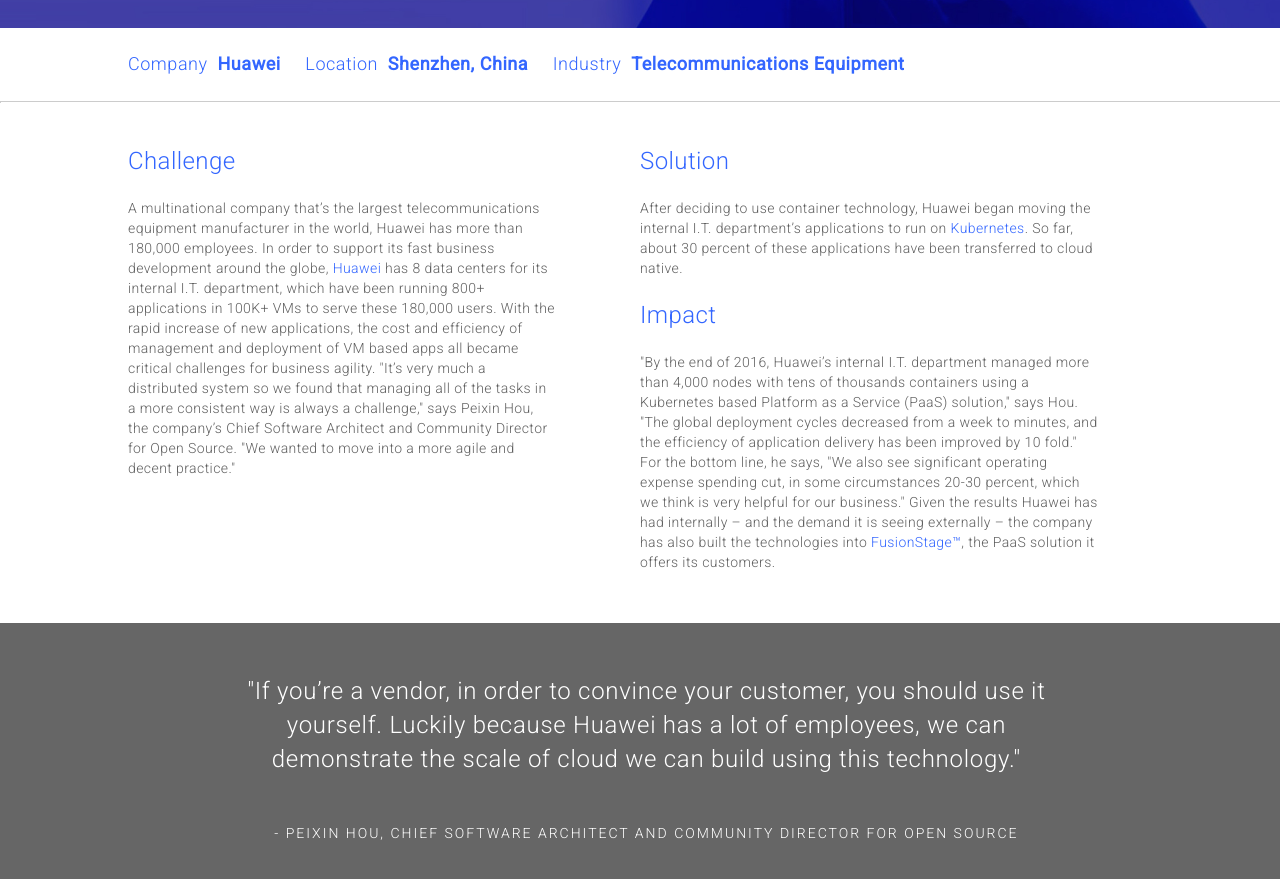
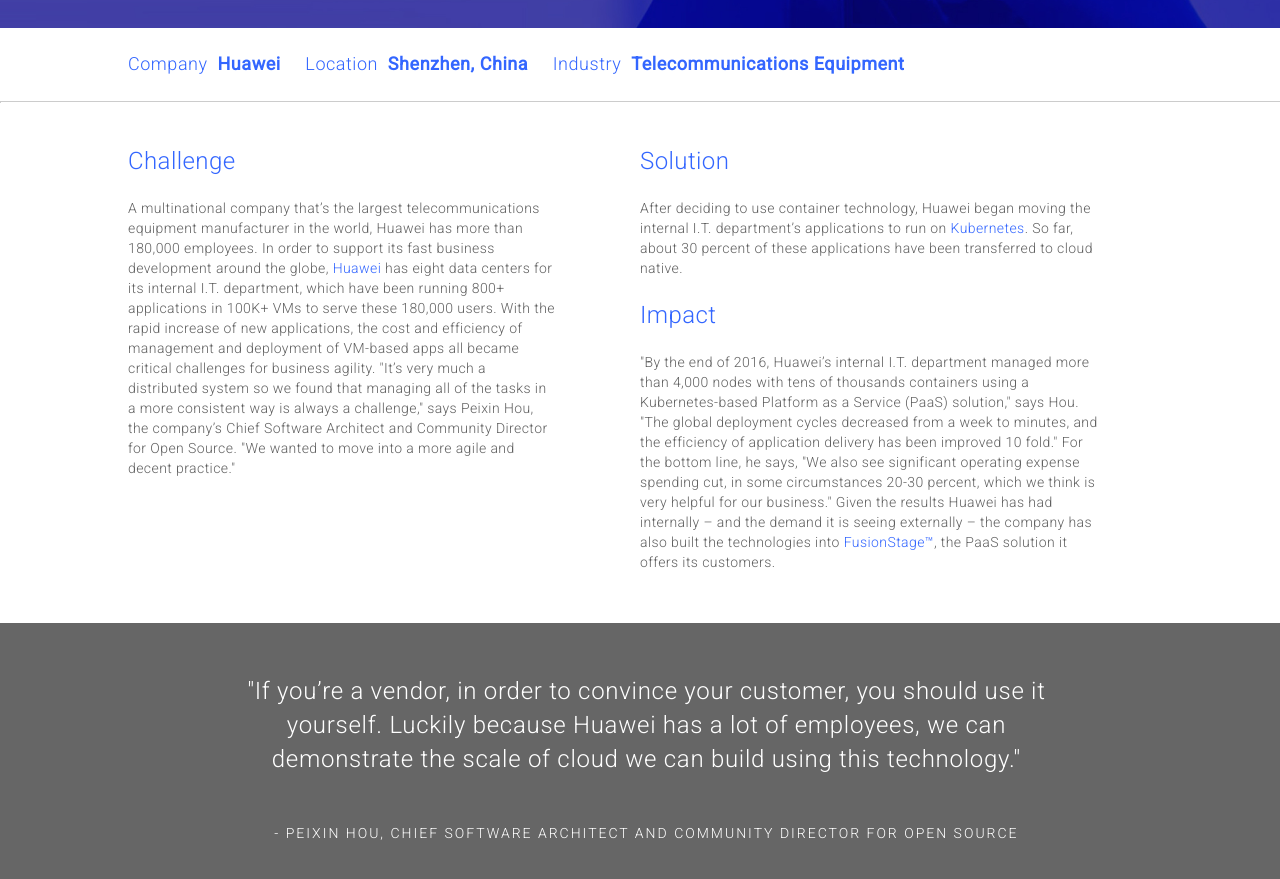
Before and after one commit to alexcontini/alexcontini.github.io, a Jekyll site: the page built from Huawei/huawei.html, in a window 1280 px wide and 900 px high, scrolled down 361 px. Shown: the top 879 px of the window. Built offline with Jekyll 4.4.1, drawn with Linux system fonts in a browser that asks for light colours; some of the changed text lies outside the part shown.

Commit message:
Update huawei.html

```diff
--- a/Huawei/huawei.html
+++ b/Huawei/huawei.html
@@ -33,7 +33,7 @@
 <div class="cols">
   <div class="col1">
     <h2>Challenge</h2>
-        A multinational company that’s the largest telecommunications equipment manufacturer in the world, Huawei has more than 180,000 employees. In order to support its fast business development around the globe, <a href="http://www.huawei.com/">Huawei</a> has 8 data centers for its internal I.T. department, which have been running 800+ applications in 100K+ VMs to serve these 180,000 users. With the rapid increase of new applications, the cost and efficiency of management and deployment of VM based apps all became critical challenges for business agility. "It’s very much a distributed system so we found that managing all of the tasks in a more consistent way is always a challenge," says Peixin Hou, the company’s Chief Software Architect and Community Director for Open Source. "We wanted to move into a more agile and decent practice."
+        A multinational company that’s the largest telecommunications equipment manufacturer in the world, Huawei has more than 180,000 employees. In order to support its fast business development around the globe, <a href="http://www.huawei.com/">Huawei</a> has eight data centers for its internal I.T. department, which have been running 800+ applications in 100K+ VMs to serve these 180,000 users. With the rapid increase of new applications, the cost and efficiency of management and deployment of VM-based apps all became critical challenges for business agility. "It’s very much a distributed system so we found that managing all of the tasks in a more consistent way is always a challenge," says Peixin Hou, the company’s Chief Software Architect and Community Director for Open Source. "We wanted to move into a more agile and decent practice."
       </div>
 
 <div class="col2">
@@ -41,7 +41,7 @@
       After deciding to use container technology, Huawei began moving the internal I.T. department’s applications to run on <a href="http://kubernetes.io/">Kubernetes</a>. So far, about 30 percent of these applications have been transferred to cloud native.
 <br>
 <h2>Impact</h2>
-      "By the end of 2016, Huawei’s internal I.T. department managed more than 4,000 nodes with tens of thousands containers using a Kubernetes based Platform as a Service (PaaS) solution," says Hou. "The global deployment cycles decreased from a week to minutes, and the efficiency of application delivery has been improved by 10 fold." For the bottom line, he says, "We also see significant operating expense spending cut, in some circumstances 20-30 percent, which we think is very helpful for our business." Given the results Huawei has had internally – and the demand it is seeing externally – the company has also built the technologies into <a href="http://developer.huawei.com/ict/en/site-paas">FusionStage™</a>, the PaaS solution it offers its customers.
+      "By the end of 2016, Huawei’s internal I.T. department managed more than 4,000 nodes with tens of thousands containers using a Kubernetes-based Platform as a Service (PaaS) solution," says Hou. "The global deployment cycles decreased from a week to minutes, and the efficiency of application delivery has been improved 10 fold." For the bottom line, he says, "We also see significant operating expense spending cut, in some circumstances 20-30 percent, which we think is very helpful for our business." Given the results Huawei has had internally – and the demand it is seeing externally – the company has also built the technologies into <a href="http://developer.huawei.com/ict/en/site-paas">FusionStage™</a>, the PaaS solution it offers its customers.
 </div>
 
 </div>
@@ -100,7 +100,7 @@
 
 <div class="fullcol">
   In the nearer future, Hou is looking forward to new features that are being developed around Kubernetes, not least of all the ones that Huawei is contributing to. Huawei engineers have worked on the federation feature (which puts multiple Kubernetes clusters in a single framework to be managed seamlessly), scheduling, container networking and storage, and a just-announced technology called <a href="http://containerops.org/">Container Ops</a>, which is a DevOps pipeline engine. "This will put every DevOps job into a container," he explains. "And then this container mechanism is running using Kubernetes, but is also used to test Kubernetes. With that mechanism, we can make the containerized DevOps jobs be created, shared and managed much more easily than before."<br><br>
-  Still, Hou sees this technology as only halfway to its full potential. First and foremost, he’d like to expand the scale it can orchestrate, which is important for supersized companies like Huawei –  as well as some of its customers. "Nowadays (k8s v1.5) I think a single Kubernetes cluster can only manage maybe 2,000 nodes, but for some hyperscale scenarios, we think we should bring much more," he says. "Plus, we want to look at how we can manage the heterogeneous networking solutions, monitor them, make them more secure, ensure the quality of service, ensure the service level agreement, all of these things we think are quite important for Cloud Native technology."<br><br>
+  Still, Hou sees this technology as only halfway to its full potential. First and foremost, he’d like to expand the scale it can orchestrate, which is important for supersized companies like Huawei –  as well as some of its customers.<br><br>
   Hou proudly notes that two years after that first Huawei engineer became a contributor to and evangelist for Kubernetes, Huawei is now a top contributor to the community. "We’ve learned that the more you contribute to the community," he says, "the more you get back."
 
 </div>
```
